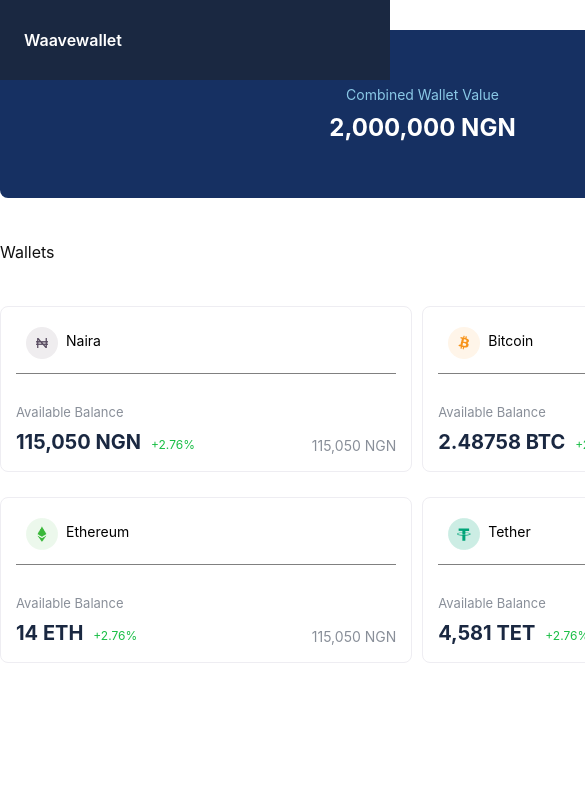
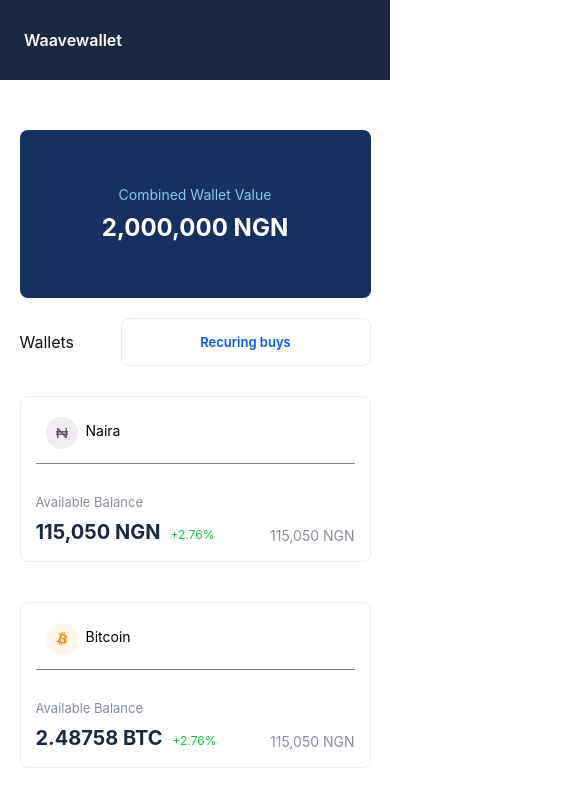
Before and after one commit to taofik-adeniyi/wave, a React (Create React App) app: page /wallet in a window 390 px wide. Shown: the top 808 px of the page, 585 px wide, since content can reach past the window. Built offline with nearby package versions, Linux system fonts and the light colour scheme; a web font is replaced by a local one.

Commit message:
finished mobile version for wallets page

```diff
--- a/src/components/WalletCard/style.css
+++ b/src/components/WalletCard/style.css
@@ -5,6 +5,12 @@
     background-color: #ffffff;
     border: 1px solid #EEEDF2;
     padding: 10px 15px;
+}
+@media only screen and (max-width: 768px) {
+    .wallet-card-wrapper {
+        width: 100%;
+        margin: 10px auto;
+    }
 }
 .first-row {
     display: flex;
--- a/src/pages/Wallets/Wallet.js
+++ b/src/pages/Wallets/Wallet.js
@@ -117,60 +117,21 @@
       {step === 0 && (
         <div className="step-zero-wrapper">
           <div>
-            <div
-              style={{
-                backgroundColor: "#163062",
-                borderRadius: "8px",
-                width: "100%",
-                height: "168px",
-
-                display: "flex",
-                flexDirection: "column",
-                justifyContent: "center",
-                alignItems: "center",
-              }}
-            >
+            <div className="card-one">
               <div style={{fontSize: '14px', color: "#8AC8E6"}}>Combined Wallet Value</div>
               <div style={{color: '#FFFFFF', fontSize: '24px', fontWeight: 'bold', marginTop: '10px'}}>2,000,000 NGN</div>
             </div>
 
-            <div
-              style={{
-                display: "flex",
-                justifyContent: "space-between",
-                marginTop: "30px",
-                alignItems: "center",
-              }}
-            >
+            <div className="card-two">
               <div>Wallets</div>
               <div>
-                <button
-                  onClick={showRecurring}
-                  style={{
-                    border: "1px solid #EBECEE",
-                    borderRadius: "8px",
-                    backgroundColor: "#ffffff",
-                    color: "#0059FF",
-                    fontFamily: "SF Pro Text",
-                    fontSize: "13px",
-                    cursor: "pointer",
-                    fontWeight: 600
-                  }}
-                >
+                <button onClick={showRecurring} className="btn-recurring">
                   Recuring buys
                 </button>
               </div>
             </div>
 
-            <div
-              style={{
-                width: "100%",
-                marginTop: "30px",
-                display: "flex",
-                flexWrap: "wrap",
-                gap: "25px 10px",
-              }}
-            >
+            <div className="card-wrapper">
               <WalletCard
                 sylp="NGN"
                 icon={naira}
--- a/src/pages/Wallets/style.css
+++ b/src/pages/Wallets/style.css
@@ -1,8 +1,70 @@
 .step-zero-wrapper {
-  width: 845px;
+  width: 60%;
   margin: 30px auto;
 }
-
+@media only screen and (max-width: 768px) {
+  .step-zero-wrapper {
+    width: 100%;
+  }
+}
+.card-one {
+    background-color: #163062;
+    border-radius: 8px;
+    width: 100%;
+    height: 168px;
+    display: flex;
+    flex-direction: column;
+    justify-content: center;
+    align-items: center;
+}
+@media only screen and (max-width: 768px) {
+  .card-one {
+    background-color: #163062;
+    width: 90%;
+    margin: 130px auto 0 auto;
+    /* margin-top: 130px; */
+  }
+}
+.card-two {
+    display: flex;
+    justify-content: space-between;
+    margin-top: 30px;
+    align-items: center;
+}
+@media only screen and (max-width: 768px) {
+  .card-two {
+    width: 90%;
+    margin: 20px auto;
+  }
+}
+.btn-recurring {
+    border: 1px solid #EBECEE;
+    border-radius: 8px;
+    background-color: #ffffff;
+    color: #0059FF;
+    font-family: SF Pro Text;
+    font-size: 13px;
+    cursor: pointer;
+    font-weight: 600;
+}
+@media only screen and (max-width: 768px) {
+  .btn-recurring {
+    width: 250px;
+  }
+}
+.card-wrapper {
+    width: 100%;
+    margin-top: 30px;
+    display: flex;
+    flex-wrap: wrap;
+    gap: 25px 10px;
+}
+@media only screen and (max-width: 768px) {
+  .card-wrapper {
+    width: 90%;
+    margin: 0 auto;
+  }
+}
 .step-one-wrapper {
   width: 80%;
   min-height: 450px;
```
Lines whose indentation alone changed are shown as unchanged.
